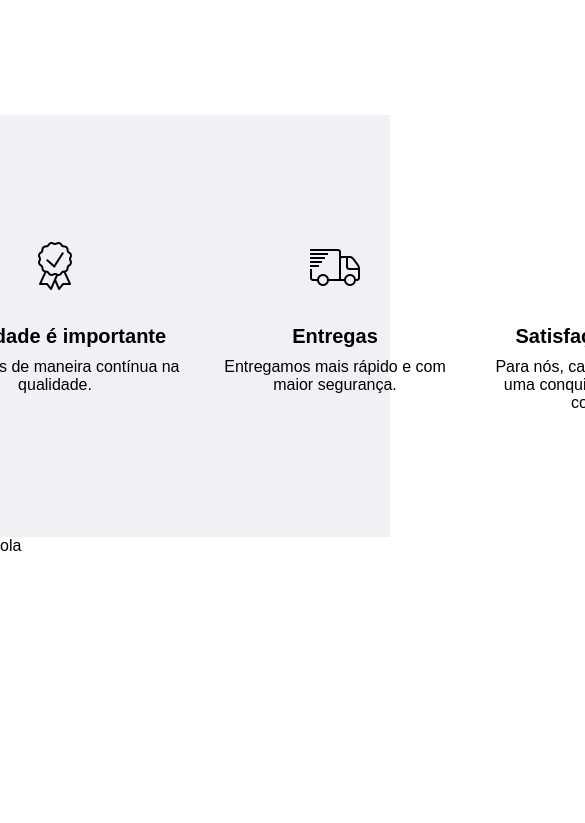
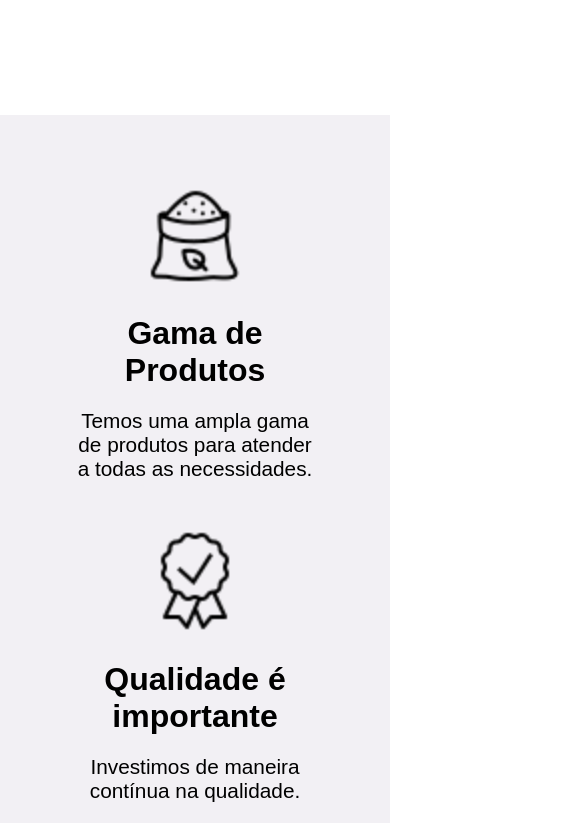
Before and after one commit to Luisokl/Page-Agronegocio, a plain HTML site: page index.html in a window 390 px wide. Shown: the part 2121-2944 px from the top of the page, 585 px wide, since content can reach past the window. Drawn offline with Linux system fonts and the light colour scheme.

Commit message:
realizado a responsividade das sessões

```diff
--- a/index.html
+++ b/index.html
@@ -123,7 +123,7 @@
 
         <section id="products">
             <div>
-                ola
+
             </div>
         </section>
     </main>
--- a/style/content.css
+++ b/style/content.css
@@ -1,8 +1,7 @@
 section#content {
     width: 100%;
-    height: 50vh;
+    padding: 70px 0;
     display: flex;
-    flex-direction: column;
     justify-content: center;
     align-items: center;
     background: #d9d2df57;
@@ -12,17 +11,41 @@ section#content {
     margin: 0 auto;
     display: grid;
     grid-template-rows: 1fr;
-    grid-template-columns: repeat(4, 250px);
+    grid-template-columns: repeat(4, 300px);
     gap: 30px;
     text-align: center;
 }
+.content-box {
+    display: flex;
+    flex-direction: column;
+    align-items: center;
 
+}
 .content-box img {
-    width: 50px;
+    width: 100px;
     margin-bottom: 30px;
 }
 .content-box h3 {
-    font-size: 20px;
-    margin-bottom: 10px;
+    font-size: 2rem;
+    margin-bottom: 20px;
+}
 
+.content-box p {
+    width: 250px;
+    font-size: 1.3rem;
 }
+
+@media  screen and (max-width: 1024px) {
+    .content-widget {
+        grid-template-columns: repeat(2, 400px);
+    }
+}
+
+@media screen and (max-width: 768px) {
+    .content-widget {
+        grid-template-columns: repeat(1, 250px);
+    }
+    .content-box {
+        margin-bottom: 20px;
+    }
+}
```
